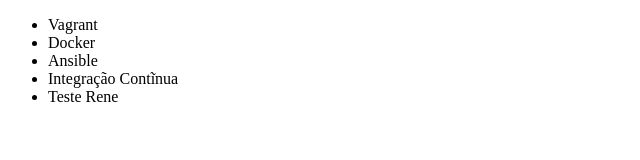
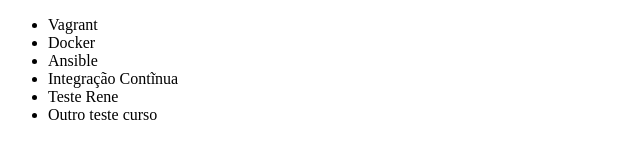
Before and after one commit to renemilani/alura-git, a plain HTML site: page index.html in a window 1280 px wide. Shown: the whole page, without its empty margins (0-640 px from the left). Drawn offline with Linux system fonts and the light colour scheme.

Commit message:
Incluido outro teste de curso

```diff
--- a/index.html
+++ b/index.html
@@ -11,6 +11,7 @@
         <li>Ansible</li>
         <li>Integração Contĩnua</li>
         <li>Teste Rene</li>
+        <li>Outro teste curso</li>
     </ul>
 </body>
 </html>
```
